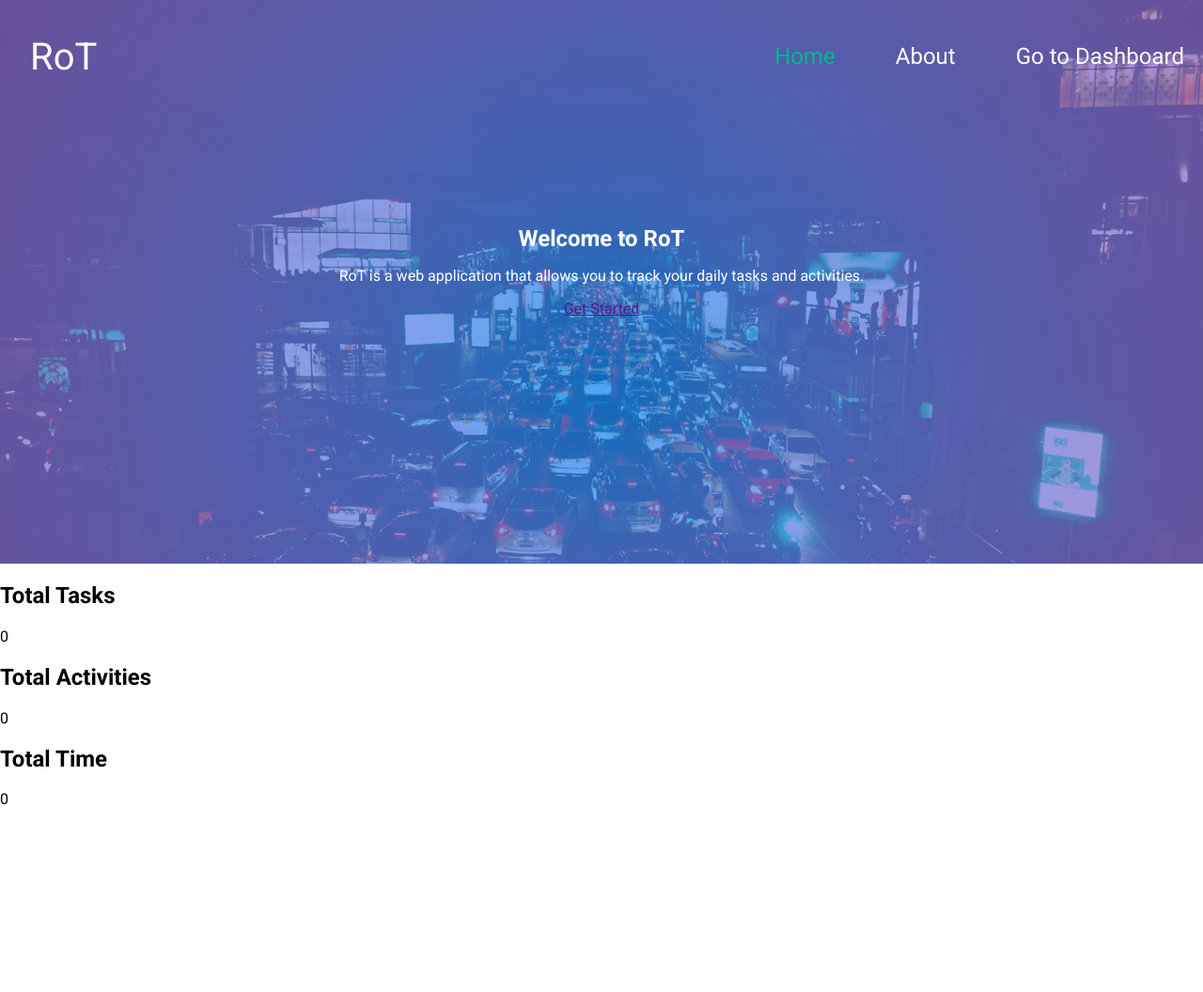
After one commit to silviangulica/web-project-rot, a PHP site: page /homepage/homepage.html in a window 1280 px wide. The commit adds this page. Shown: the top 1056 px of the page at 94% size. Run offline with PHP 8.4, Linux system fonts and the light colour scheme.

Commit message:
STYLE: Add css and html for homepage

```diff
--- a/UI/global/_variables.scss
+++ b/UI/global/_variables.scss
@@ -2,9 +2,11 @@ $min-width-login: 5em;
 $max-width-login: 30em;
 $min-height-login: 45em;
 $max-height-login: 45em;
+$min-height-nav: 5em;
 $gradient-opacity-login: 0.7;
 @import url("https://fonts.googleapis.com/css2?family=Roboto:ital,wght@0,100;0,300;0,400;0,500;0,700;0,900;1,100;1,300;1,400;1,500;1,700;1,900&display=swap%27");
 $roboto-font: "Roboto", sans-serif;
 $color-primary: #008bff;
 $color-secondary: #8868d1;
 $color-tertiary: #a53c7d;
+$color-quaternary: #00b691;
--- /dev/null
+++ b/UI/homepage/homepage.css
@@ -0,0 +1,93 @@
+@import url("https://fonts.googleapis.com/css2?family=Roboto:ital,wght@0,100;0,300;0,400;0,500;0,700;0,900;1,100;1,300;1,400;1,500;1,700;1,900&display=swap%27");
+html {
+  -webkit-user-select: none;
+     -moz-user-select: none;
+          user-select: none;
+  font-family: "Roboto", sans-serif;
+}
+
+body {
+  margin: 0;
+}
+
+.header {
+  background: radial-gradient(circle, rgba(0, 139, 255, 0.7), rgba(74, 130, 245, 0.7), rgba(102, 122, 234, 0.7), rgba(122, 113, 222, 0.7), rgba(136, 104, 209, 0.7)), url("../img/stopimage.jpg");
+  background-size: 100vw 100vh;
+  background-repeat: no-repeat;
+  background-attachment: fixed;
+  min-height: 75vh;
+}
+.header .menu__nav {
+  color: white;
+  min-width: 100vw;
+  padding: 0 2em;
+  background-color: red;
+  text-align: center;
+  display: flex;
+  justify-content: space-between;
+  align-items: center;
+  min-height: 5em;
+  background-color: transparent;
+  position: fixed;
+  transition: padding-top 0.5s ease-in-out;
+  padding-top: 2.5vh;
+}
+.header .menu__nav--scrolled {
+  background-color: white;
+  transition: all 0.5s ease-in-out;
+  -webkit-appearance: none;
+  padding-top: 0px;
+  box-shadow: 0 5px 20px 0px rgba(0, 0, 0, 0.395);
+  color: black;
+}
+.header .menu__logo {
+  text-decoration: none;
+  font-size: 2.5em;
+}
+.header .menu__list {
+  display: flex;
+  justify-content: space-between;
+  align-items: center;
+  list-style: none;
+}
+.header .menu__list-item {
+  margin-right: 5vh;
+}
+.header .menu__list-item .anchor--not-selected,
+.header .menu__list-item .anchor--selected {
+  display: block;
+  text-decoration: none;
+  color: inherit;
+  font-size: 1.5em;
+  padding: 0.5em;
+  padding-top: 0.1em;
+  padding-bottom: 0.1em;
+}
+.header .menu__list-item .anchor--not-selected:hover {
+  color: #00b691;
+  transform: scale(1.1);
+  transition: transform 0.2s ease-in-out;
+}
+.header .menu__list-item .anchor--selected {
+  color: #00b691;
+  pointer-events: none;
+}
+.header .hero {
+  padding-top: 15em;
+}
+.header .hero__content {
+  display: flex;
+  flex-direction: column;
+  justify-content: center;
+  align-items: center;
+  vertical-align: center;
+  color: white;
+  text-align: center;
+}
+.header .hero__title {
+  margin: 0;
+}
+
+.stats {
+  min-height: 300000px;
+}/*# sourceMappingURL=homepage.css.map */
--- /dev/null
+++ b/UI/homepage/homepage.html
@@ -0,0 +1,57 @@
+<!DOCTYPE html>
+<html lang="en">
+
+<head>
+  <meta charset="UTF-8" />
+  <meta http-equiv="X-UA-Compatible" content="IE=edge" />
+  <meta name="viewport" content="width=device-width, initial-scale=1.0" />
+  <title>RoT</title>
+  <link rel="stylesheet" href="homepage.css">
+  <script src="homepage.js" defer></script>
+</head>
+
+<body>
+  <header class="header">
+    <nav class="menu__nav">
+      <span class="menu__logo">RoT</span>
+      <ul class="menu__list">
+        <li class="menu__list-item"><a href="" class="anchor--selected">Home</a></li>
+        <li class="menu__list-item"><a href="" class="anchor--not-selected">About</a></li>
+        <li class="menu__list-item"><a href="" class="anchor--not-selected">Go to Dashboard</a></li>
+      </ul>
+    </nav>
+    <section class="hero">
+      <div class="hero__content">
+        <h1 class="hero__title">Welcome to RoT</h1>
+        <p class="hero__description">RoT is a web application that allows you to track your daily tasks and
+          activities.</p>
+        <a href="" class="hero__button">Get Started</a>
+      </div>
+    </section>
+  </header>
+  <main>
+
+
+    <section class="stats">
+      <div class="stats__content">
+        <div class="stats__card">
+          <h2 class="stats__card-title">Total Tasks</h2>
+          <p class="stats__card-number">0</p>
+        </div>
+        <div class="stats__card">
+          <h2 class="stats__card-title">Total Activities</h2>
+          <p class="stats__card-number">0</p>
+        </div>
+        <div class="stats__card">
+          <h2 class="stats__card-title">Total Time</h2>
+          <p class="stats__card-number">0</p>
+        </div>
+      </div>
+    </section>
+  </main>
+  <footer>
+  </footer>
+
+</body>
+
+</html>
--- /dev/null
+++ b/UI/homepage/homepage.js
@@ -0,0 +1,11 @@
+function changeNavBarColor() {
+  const navbar = document.querySelector(".menu__nav");
+
+  if (window.scrollY >= 25) {
+    navbar.classList.add("menu__nav--scrolled");
+  } else {
+    navbar.classList.remove("menu__nav--scrolled");
+  }
+}
+
+window.addEventListener("scroll", changeNavBarColor);
--- /dev/null
+++ b/UI/homepage/homepage.scss
@@ -0,0 +1,108 @@
+@import "../global/variables";
+html {
+  //min-height: 100vh;
+  //min-width: 100vw;
+  user-select: none;
+  font-family: $roboto-font;
+}
+body {
+  margin: 0;
+}
+
+.header {
+  background: radial-gradient(
+      circle,
+      rgba($color-primary, $gradient-opacity-login),
+      rgba(#4a82f5, $gradient-opacity-login),
+      rgba(#667aea, $gradient-opacity-login),
+      rgba(#7a71de, $gradient-opacity-login),
+      rgba($color-secondary, $gradient-opacity-login)
+    ),
+    url("../img/stopimage.jpg");
+
+  background-size: 100vw 100vh;
+  background-repeat: no-repeat;
+  background-attachment: fixed;
+  min-height: 75vh;
+
+  .menu {
+    &__nav {
+      color: white;
+      min-width: 100vw;
+      padding: 0 2em;
+      background-color: red;
+      text-align: center;
+      display: flex;
+      justify-content: space-between;
+      align-items: center;
+      min-height: $min-height-nav;
+      background-color: transparent;
+      position: fixed;
+      transition: padding-top 0.5s ease-in-out;
+      padding-top: 2.5vh;
+      &--scrolled {
+        background-color: white;
+        transition: all 0.5s ease-in-out;
+        -webkit-appearance: none;
+        padding-top: 0px;
+        box-shadow: 0 5px 20px 0px rgba(0, 0, 0, 0.395);
+        color: black;
+      }
+    }
+    &__logo {
+      text-decoration: none;
+
+      font-size: 2.5em;
+    }
+    &__list {
+      display: flex;
+      justify-content: space-between;
+      align-items: center;
+      list-style: none;
+      &-item {
+        margin-right: 5vh;
+        .anchor--not-selected,
+        .anchor--selected {
+          display: block;
+          text-decoration: none;
+          color: inherit;
+
+          font-size: 1.5em;
+          padding: 0.5em;
+          padding-top: 0.1em;
+          padding-bottom: 0.1em;
+        }
+        .anchor--not-selected {
+          &:hover {
+            color: $color-quaternary;
+            transform: scale(1.1);
+            transition: transform 0.2s ease-in-out;
+          }
+        }
+        .anchor--selected {
+          color: $color-quaternary;
+          pointer-events: none;
+        }
+      }
+    }
+  }
+  .hero {
+    padding-top: calc($min-height-nav + 10em);
+    &__content {
+      display: flex;
+      flex-direction: column;
+      justify-content: center;
+      align-items: center;
+      vertical-align: center;
+      color: white;
+      text-align: center;
+    }
+    &__title {
+      margin: 0;
+    }
+  }
+}
+
+.stats {
+  min-height: 300000px;
+}
```
Also changed, not shown: UI/homepage/index.css (deleted, +0 -120 lines), UI/homepage/index.html (deleted, +0 -10 lines), UI/homepage/index.scss (deleted, +0 -133 lines), UI/img/stopimage.jpg (added), 3 other files.
